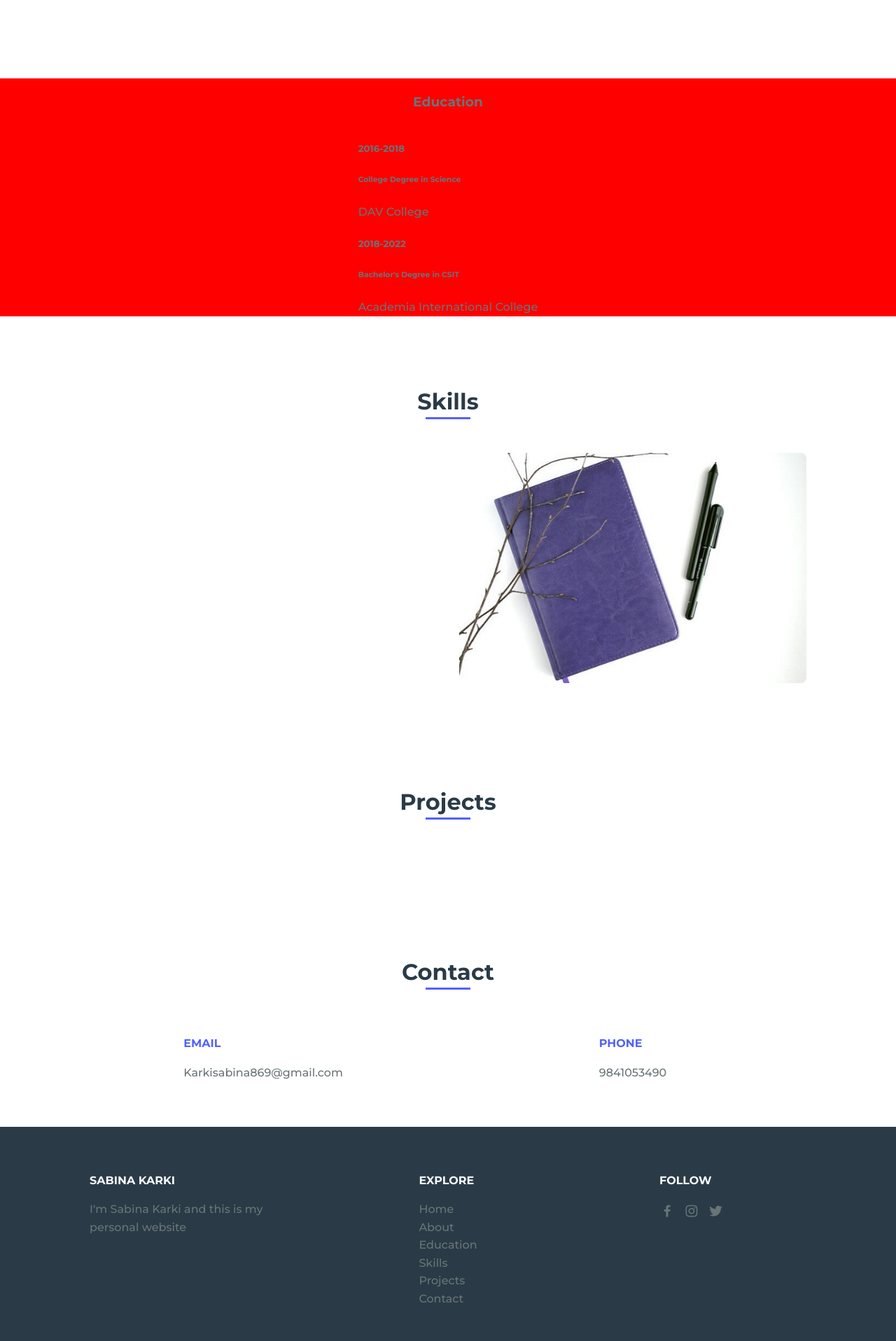
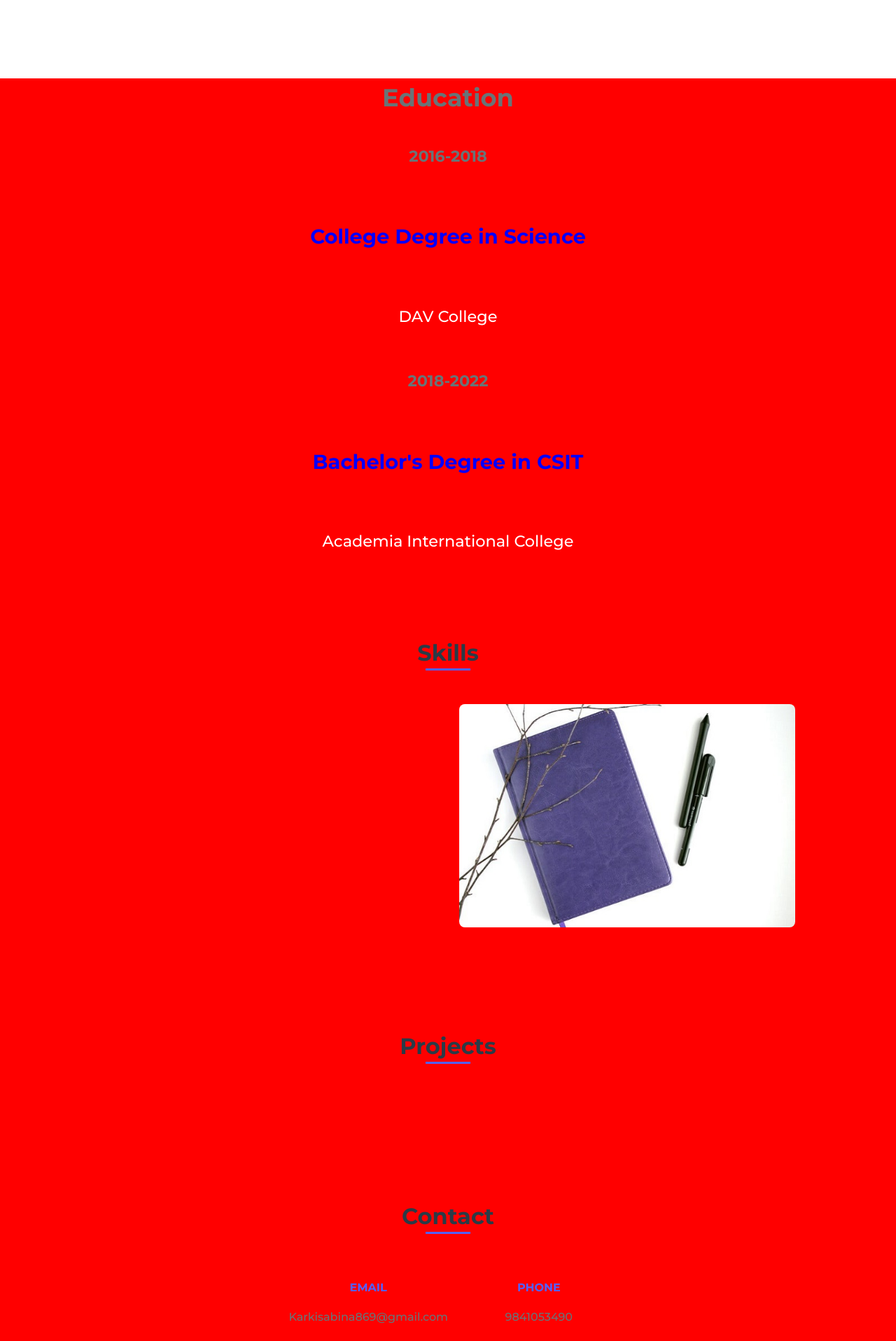
Before and after one commit to sabina489/portfolio, a Django app: template sabina/templates/index.html in a window 1280 px wide. Shown: the part 1099-3015 px from the top of the page at 70% size. Run offline with Django 4.2, Linux system fonts and the light colour scheme; the template is opened without the code that fills it, so the values that code supplies are empty.

Commit message:
portfolio

```diff
--- a/sabina/templates/index.html
+++ b/sabina/templates/index.html
@@ -82,8 +82,8 @@
             </section>
 
              <!--===== EDUCATION =====-->
-             <div id="education">
-                <h3 class="title">Education</h3>
+             <div class="education">
+                <h2 class="title">Education</h2>
                 <ul>
                     <li>
                         <h5>2016-2018</h5>
@@ -96,7 +96,7 @@
                      <p>Academia International College</p>
                  </li>
                 </ul>
-            </div>
+            </section>
              {% comment %} <section class="education section" id="education">
                 <h2 class="education-title">Education</h2>
                 <div class="skills__box">
--- a/static/assets/css/styles.css
+++ b/static/assets/css/styles.css
@@ -500,12 +500,33 @@ img{
     }
 }
 
-#education {
+/* Education */
+.education {
    display: flex !important;
    flex-direction: column !important;
    align-items: center !important;
    background: red;
    width: 100%;
+   margin: auto;
+   text-align: center;
+}
 
-
-}
+.title {
+    font-size: 2.2rem;
+  }
+  ul > li h5 {
+    font-size: 1.4rem;
+    color: var(--secondaryColor);
+    font-weight: 700;
+  }
+  ul > li h6 {
+    color: blue;
+    font-size: 1.8rem;
+    padding: 0.4rem 0;
+  }
+  ul > li > p {
+    color: #fff;
+    font-weight: 3pp;
+    font-size: 1.4rem;
+    padding-bottom: 1.2rem;
+  }
```
